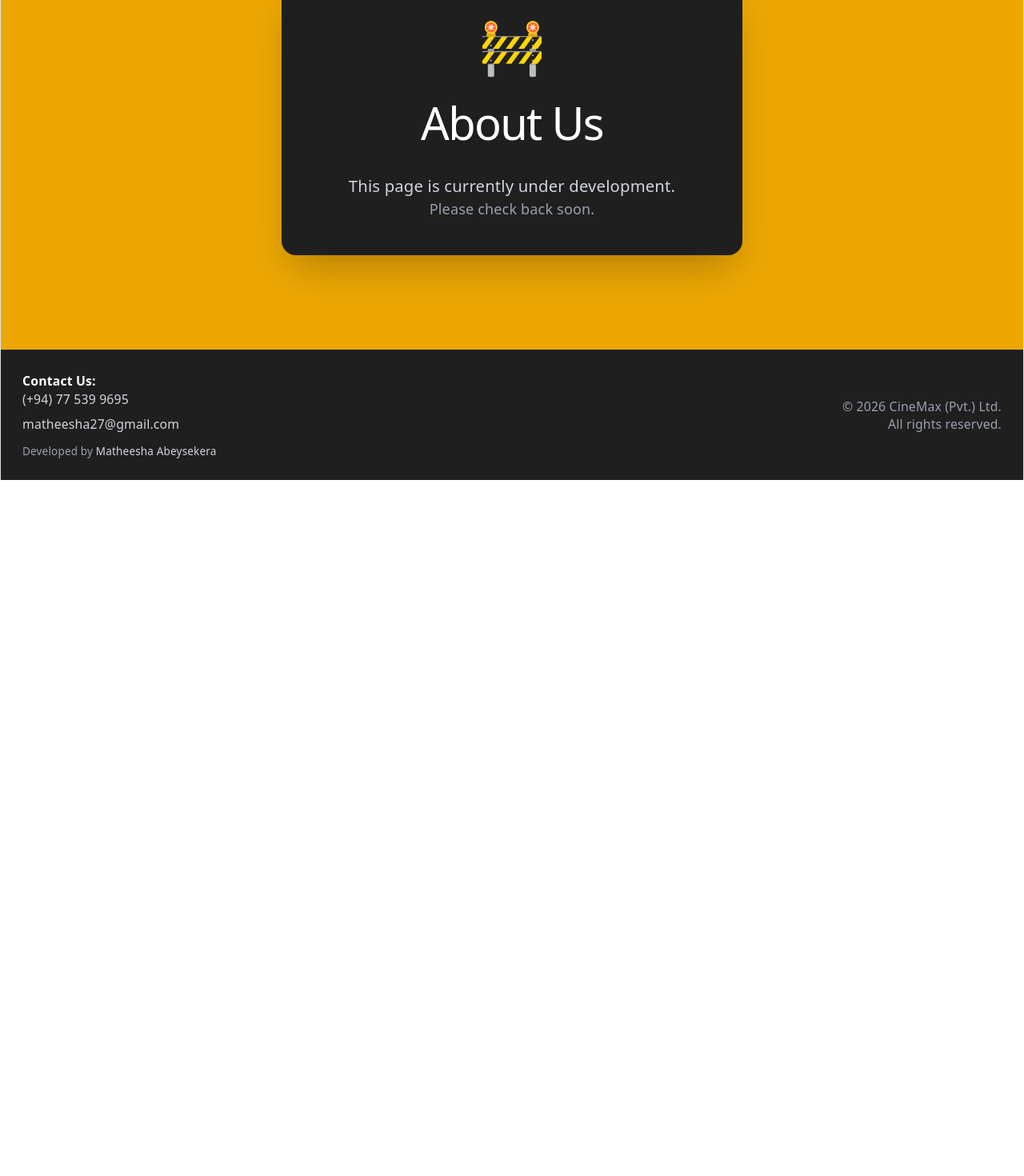
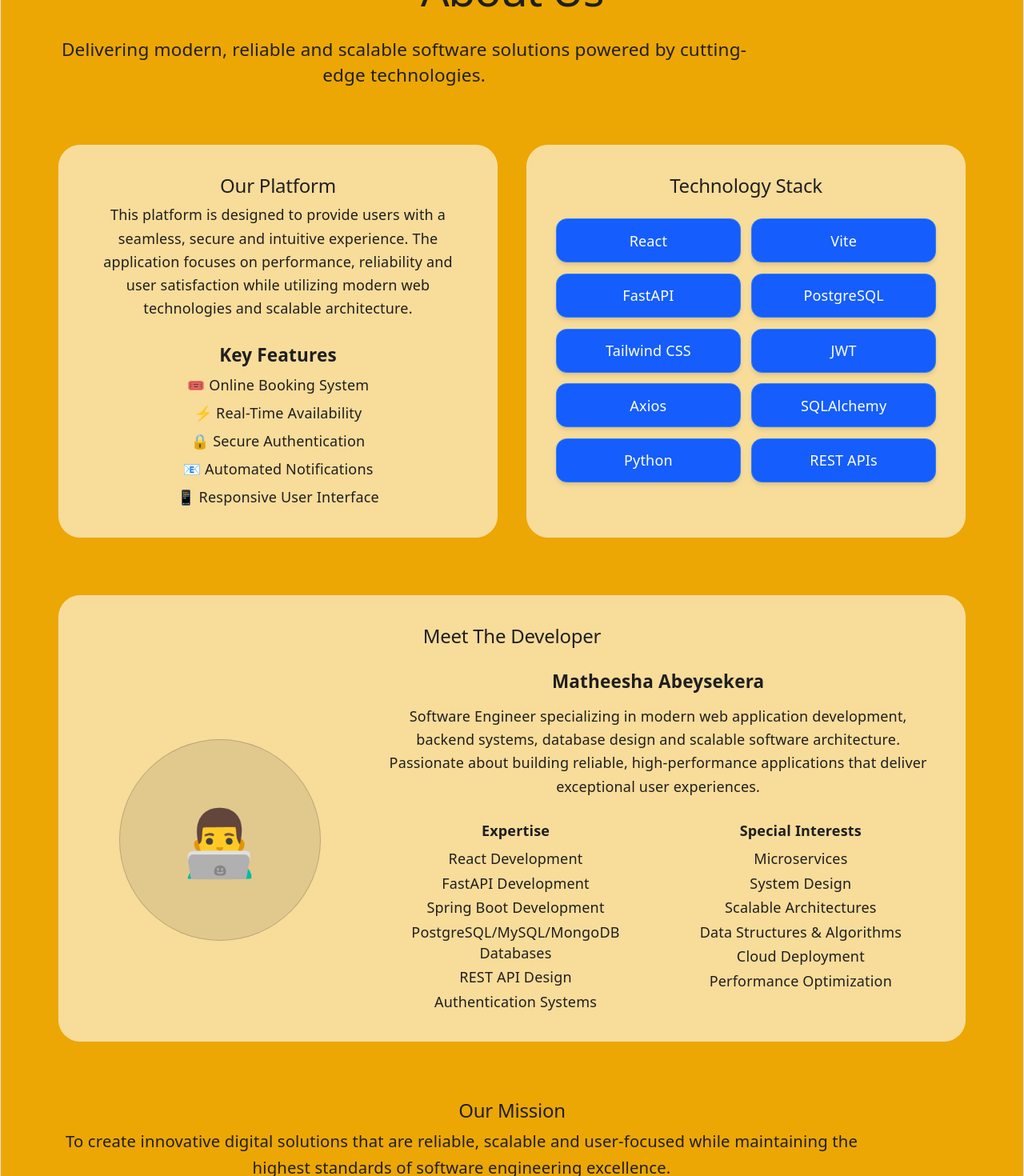
Before and after one commit to matheesha27/movie-ticket-booking-frontend, a React (Vite) app: page /about in a window 1280 px wide. Shown: the part 200-1670 px from the top of the page at 80% size. Before the commit the page ends 800 px from the top, so only its background shows below. Built offline with nearby package versions, Linux system fonts and the light colour scheme.

Commit message:
Adds About Page content

```diff
--- a/src/pages/AboutPage.jsx
+++ b/src/pages/AboutPage.jsx
@@ -3,42 +3,174 @@ import Footer from "../components/Footer";
 import { motion } from "framer-motion";
 
 export default function AboutPage() {
-
   return (
-    <div className="min-h-screen bg-secondary text-white flex flex-col">
+    <div className="min-h-screen bg-secondary text-primary flex flex-col">
 
       <Header />
 
-      <main className="flex-1 flex items-center justify-center px-6">
+      <main className="flex-1 pt-28 pb-16 px-6 lg:px-16">
 
-        <motion.div
-          initial={{ opacity: 0, y: 60 }}
-          animate={{ opacity: 1, y: 30 }}
-          transition={{ duration: 0.6 }}
-          className="
-            bg-primary
-            p-10
-            rounded-2xl
-            shadow-2xl
-            text-center
-            max-w-lg
-            w-full
-          "
-        >
-          <div className="text-6xl mb-4">🚧</div>
+        <div className="max-w-7xl mx-auto">
 
-          <h1 className="text-4xl font-bold mb-4">
-            About Us
-          </h1>
+          <motion.div
+            initial={{ opacity: 0, y: 40 }}
+            animate={{ opacity: 1, y: 0 }}
+            transition={{ duration: 0.5 }}
+            className="text-center mb-16"
+          >
+            <h1 className="text-5xl lg:text-6xl font-bold text-primary mb-4">
+              About Us
+            </h1>
 
-          <p className="text-gray-300 text-lg">
-            This page is currently under development.
-          </p>
+            <p className="text-xl text-primary max-w-3xl mx-auto">
+              Delivering modern, reliable and scalable software solutions
+              powered by cutting-edge technologies.
+            </p>
+          </motion.div>
 
-          <p className="text-gray-400 mt-2">
-            Please check back soon.
-          </p>
-        </motion.div>
+          <div className="grid lg:grid-cols-2 gap-8 mb-16">
+
+            <div className="bg-white/60 backdrop-blur rounded-3xl p-8 border border-white/10">
+              <h2 className="text-3xl font-bold text-primary mb-4">
+                Our Platform
+              </h2>
+
+              <p className="text-primary leading-relaxed">
+                This platform is designed to provide users with a seamless,
+                secure and intuitive experience. The application focuses on
+                performance, reliability and user satisfaction while utilizing
+                modern web technologies and scalable architecture.
+              </p>
+
+              <div className="mt-6">
+                <h3 className="text-xl font-semibold mb-2">
+                  Key Features
+                </h3>
+
+                <ul className="space-y-2 text-primary">
+                  <li>🎟️ Online Booking System</li>
+                  <li>⚡ Real-Time Availability</li>
+                  <li>🔒 Secure Authentication</li>
+                  <li>📧 Automated Notifications</li>
+                  <li>📱 Responsive User Interface</li>
+                </ul>
+              </div>
+            </div>
+
+            <div className="bg-white/60 backdrop-blur rounded-3xl p-8 border border-white/10">
+              <h2 className="text-3xl font-bold text-primary mb-4">
+                Technology Stack
+              </h2>
+
+              <div className="grid grid-cols-2 gap-3 mt-6">
+
+                {[
+                  "React",
+                  "Vite",
+                  "FastAPI",
+                  "PostgreSQL",
+                  "Tailwind CSS",
+                  "JWT",
+                  "Axios",
+                  "SQLAlchemy",
+                  "Python",
+                  "REST APIs",
+                ].map((tech) => (
+                  <div
+                    key={tech}
+                    className="bg-blue-600 border border-blue-500 rounded-xl p-3 text-center text-white font-medium shadow-md"
+                  >
+                    {tech}
+                  </div>
+                ))}
+              </div>
+            </div>
+
+          </div>
+
+          <div className="bg-white/60 backdrop-blur rounded-3xl p-8 border border-white/10">
+
+            <h2 className="text-3xl font-bold text-primary mb-6">
+              Meet The Developer
+            </h2>
+
+            <div className="grid lg:grid-cols-3 gap-8 mt-6 items-center">
+
+              <div className="flex justify-center">
+                <div className="w-56 h-56 rounded-full bg-primary/10 border border-primary/20 flex items-center justify-center text-7xl">
+                  👨‍💻
+                </div>
+              </div>
+
+              <div className="lg:col-span-2">
+
+                <h3 className="text-xl font-bold mb-3">
+                  Matheesha Abeysekera
+                </h3>
+
+                <p className="text-primary leading-relaxed mb-4">
+                  Software Engineer specializing in modern web application
+                  development, backend systems, database design and scalable
+                  software architecture. Passionate about building reliable,
+                  high-performance applications that deliver exceptional user
+                  experiences.
+                </p>
+
+                <div className="grid md:grid-cols-2 gap-4 mt-6">
+
+                  <div>
+                    <h4 className="font-semibold text-primary mb-2">
+                      Expertise
+                    </h4>
+
+                    <ul className="space-y-1 text-primary">
+                      <li>React Development</li>
+                      <li>FastAPI Development</li>
+                      <li>Spring Boot Development</li>
+                      <li>PostgreSQL/MySQL/MongoDB Databases</li>
+                      <li>REST API Design</li>
+                      <li>Authentication Systems</li>
+                    </ul>
+                  </div>
+
+                  <div>
+                    <h4 className="font-semibold text-primary mb-2">
+                      Special Interests
+                    </h4>
+
+                    <ul className="space-y-1 text-primary">
+                      <li>Microservices</li>
+                      <li>System Design</li>
+                      <li>Scalable Architectures</li>
+                      <li>Data Structures & Algorithms</li>
+                      <li>Cloud Deployment</li>
+                      <li>Performance Optimization</li>
+                    </ul>
+                  </div>
+
+                </div>
+
+              </div>
+
+            </div>
+
+          </div>
+
+          <div className="mt-16 text-center">
+
+            <h2 className="text-3xl font-bold text-primary mb-4">
+              Our Mission
+            </h2>
+
+            <p className="text-primary max-w-4xl mx-auto text-lg leading-relaxed">
+              To create innovative digital solutions that are reliable,
+              scalable and user-focused while maintaining the highest standards
+              of software engineering excellence.
+            </p>
+
+          </div>
+
+        </div>
 
       </main>
 
```
